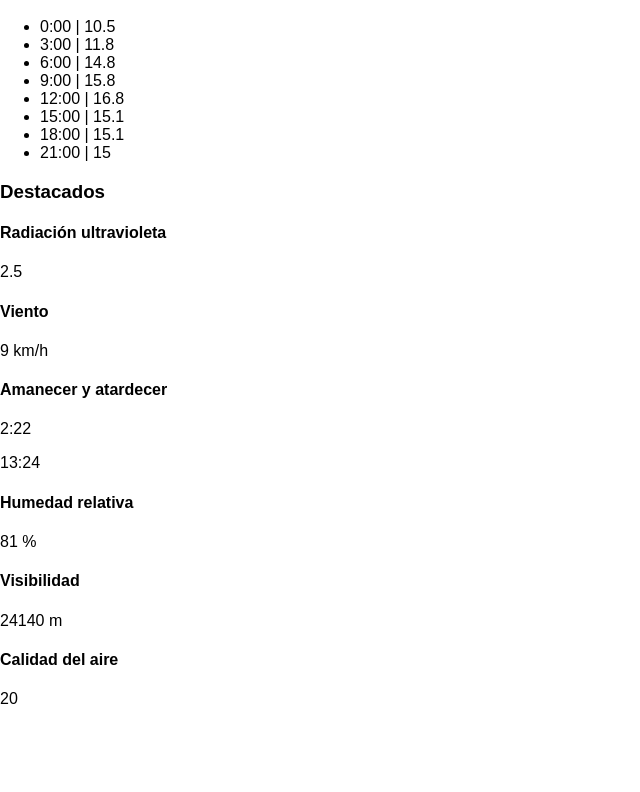
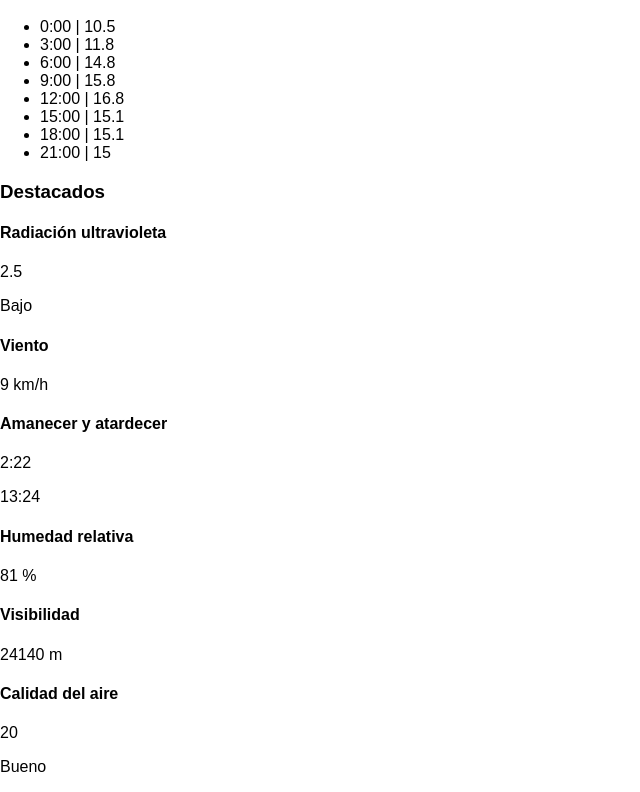
Before and after one commit to maumaco/practico-api, a React (Create React App) app: page / in a window 1280 px wide. Shown: the part 503-1295 px from the top of the page, without its empty margins (0-640 px from the left). Before the commit the page ends 1227 px from the top, so only its background shows below. Built offline with nearby package versions, Linux system fonts and the light colour scheme.

Commit message:
Se agrega el componente HighlightedText

```diff
--- a/src/App.js
+++ b/src/App.js
@@ -1,6 +1,7 @@
 // Components
 
 import HighlightedItem from './components/HighlightedItem.js'
+import HighlightedText from './components/HighlightedText.js'
 import HighlightedValue from './components/HighlightedValue.js'
 import Highlights from './components/Highlights.js'
 import Temperature from './components/Temperature.js'
@@ -35,7 +36,9 @@ import {
   capitalizeFirstLetter,
   formatTime,
   getDayName,
+  getEuropeanAQIPollutionLevel,
   getHourAndMinutes,
+  getUVIndexRisk,
   reduceArrayByDivider
 } from './utilities/functions.js';
 
@@ -71,7 +74,8 @@ export default function App() {
   );
 
   // <Highlights />
-  const uvIndex = weatherData.daily.uv_index_max;
+  const UVIndex = weatherData.daily.uv_index_max;
+  const UVIndexText = getUVIndexRisk(UVIndex);
   const windSpeed = weatherData.current.windspeed_10m;
   const windSpeedUnit = weatherData.current_units.windspeed_10m;
   const sunrise = getHourAndMinutes(new Date(weatherData.daily.sunrise));
@@ -81,6 +85,7 @@ export default function App() {
   const visibility = weatherData.hourly.visibility[weatherData.hourly.time.indexOf(weatherData.current.time)];
   const visibilityUnit = weatherData.hourly_units.visibility;
   const airQualityIndex = weatherData.current.european_aqi;
+  const airQualityIndexText = getEuropeanAQIPollutionLevel(airQualityIndex);
 
   return (
     <>
@@ -127,7 +132,10 @@ export default function App() {
                 title={UV_INDEX_HEADING}
               >
                 <HighlightedValue
-                  value={uvIndex}
+                  value={UVIndex}
+                />
+                <HighlightedText
+                  text={UVIndexText}
                 />
               </HighlightedItem>
 
@@ -180,6 +188,9 @@ export default function App() {
                 <HighlightedValue
                   value={airQualityIndex}
                 />
+                <HighlightedText
+                  text={airQualityIndexText}
+                />
               </HighlightedItem>
             </Highlights>
           </WeatherDashboard>
--- /dev/null
+++ b/src/components/HighlightedText.js
@@ -0,0 +1,5 @@
+export default function HighlightedText({ text }) {
+  return (
+    <p>{text}</p>
+  );
+}
--- a/src/constants/textNodes.js
+++ b/src/constants/textNodes.js
@@ -23,6 +23,23 @@ export const WEATHER_DASHBOARD_HEADING = 'El clima';
 export const WIND_SPEED_HEADING = 'Viento';
 
 
+export const EUROPEAN_AQI_POLLUTION_LEVEL_SCALE = [
+  'bueno',
+  'moderado',
+  'insalubre para grupos sensibles',
+  'insalubre',
+  'muy insalubre',
+  'peligroso'
+];
+
+export const UV_INDEX_RISK_SCALE = [
+  'bajo',
+  'moderado',
+  'alto',
+  'muy alto',
+  'extremadamente alto'
+];
+
 export const WEEK_DAYS = [
   'domingo',
   'lunes',
--- a/src/utilities/functions.js
+++ b/src/utilities/functions.js
@@ -1,4 +1,8 @@
-import { WEEK_DAYS } from '../constants/textNodes.js';
+import {
+  EUROPEAN_AQI_POLLUTION_LEVEL_SCALE,
+  UV_INDEX_RISK_SCALE,
+  WEEK_DAYS
+} from '../constants/textNodes.js';
 
 
 export function capitalizeFirstLetter(text) {
@@ -23,6 +27,55 @@ export function getHourAndMinutes(date) {
 }
 
 
+export function getEuropeanAQIPollutionLevel(europeanAQI) {
+  let index;
+
+  if (europeanAQI < 51) {
+    index = 0;
+  }
+  else if (europeanAQI < 101) {
+    index = 1;
+  }
+  else if (europeanAQI < 151) {
+    index = 2;
+  }
+  else if (europeanAQI < 201) {
+    index = 3;
+  }
+  else if (europeanAQI < 301) {
+    index = 4;
+  }
+  else {
+    index = 5;
+  }
+
+  return capitalizeFirstLetter(EUROPEAN_AQI_POLLUTION_LEVEL_SCALE[index]);
+}
+
+
+export function getUVIndexRisk(UVIndex) {
+  let index;
+
+  if (UVIndex < 3) {
+    index = 0;
+  }
+  else if (UVIndex < 6) {
+    index = 1;
+  }
+  else if (UVIndex < 8) {
+    index = 2;
+  }
+  else if (UVIndex < 11) {
+    index = 3;
+  }
+  else {
+    index = 4;
+  }
+
+  return capitalizeFirstLetter(UV_INDEX_RISK_SCALE[index]);
+}
+
+
 export function reduceArrayByDivider(array, divider) {
   return array.filter((e, index) => index % divider === 0);
 }
```
